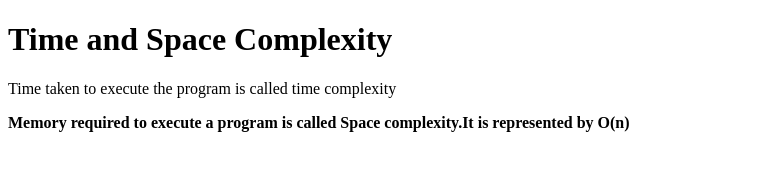
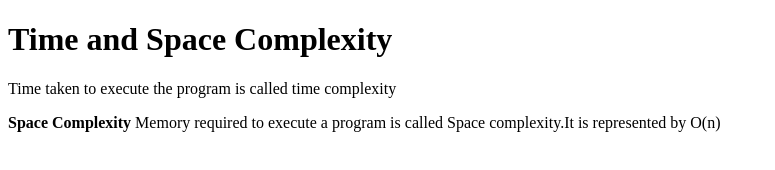
Before and after one commit to acciojob/time-and-space-complexity-Vyshnavi1986, a website: page main.html in a window 1280 px wide. Shown: the whole page, without its empty margins (0-775 px from the left). Drawn offline with Linux system fonts and the light colour scheme.

Commit message:
created a submission

```diff
--- a/main.html
+++ b/main.html
@@ -12,7 +12,7 @@
 </script>
 <h1>Time and Space Complexity</h1>
 	<p>Time taken to execute the program is called time complexity</p>
-	<p><b>Memory required to execute a program is called Space complexity.It is represented by O(n)</b></p>
+	<p><b>Space Complexity</b> Memory required to execute a program is called Space complexity.It is represented by O(n)</p>
 </body>
 
 </html>
```
